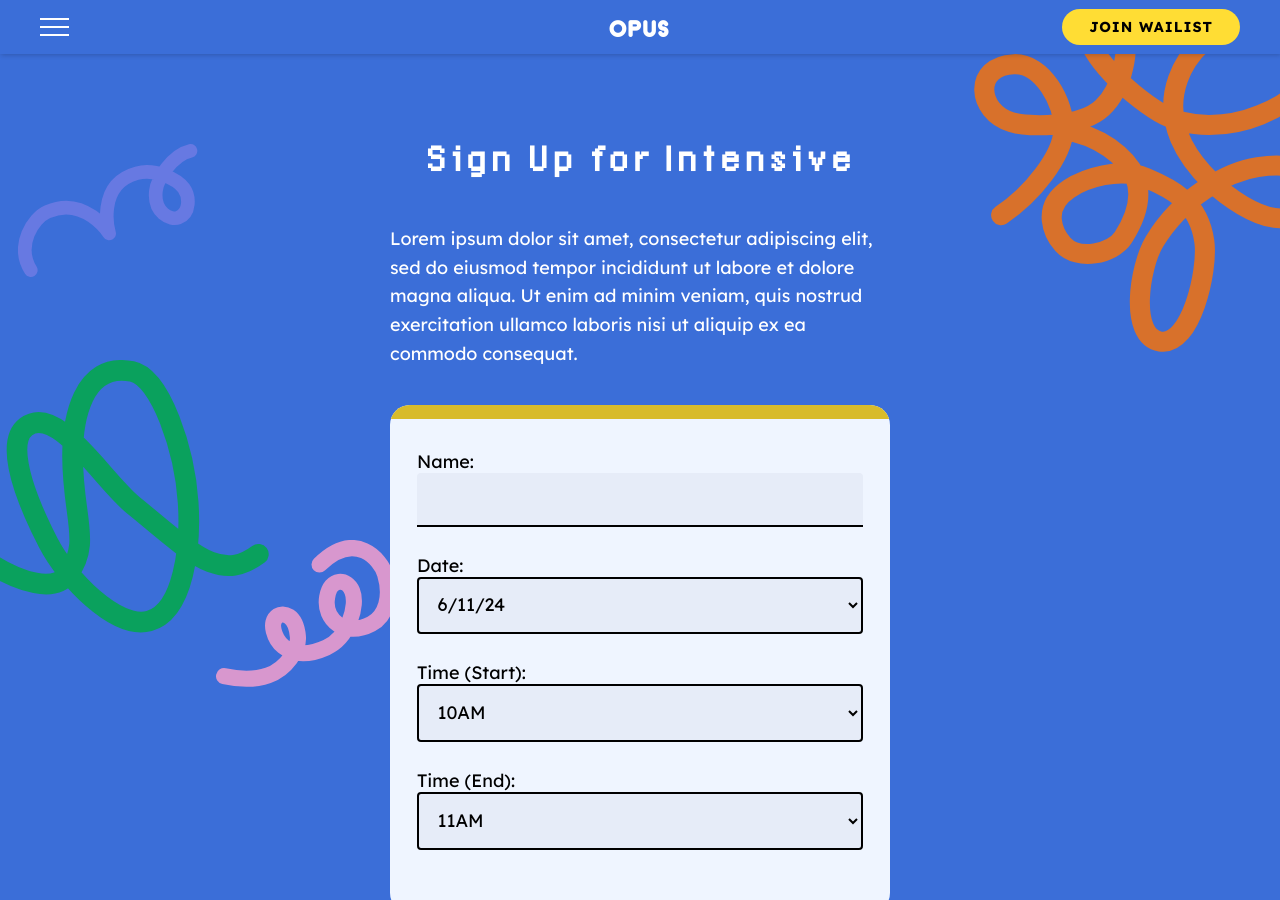
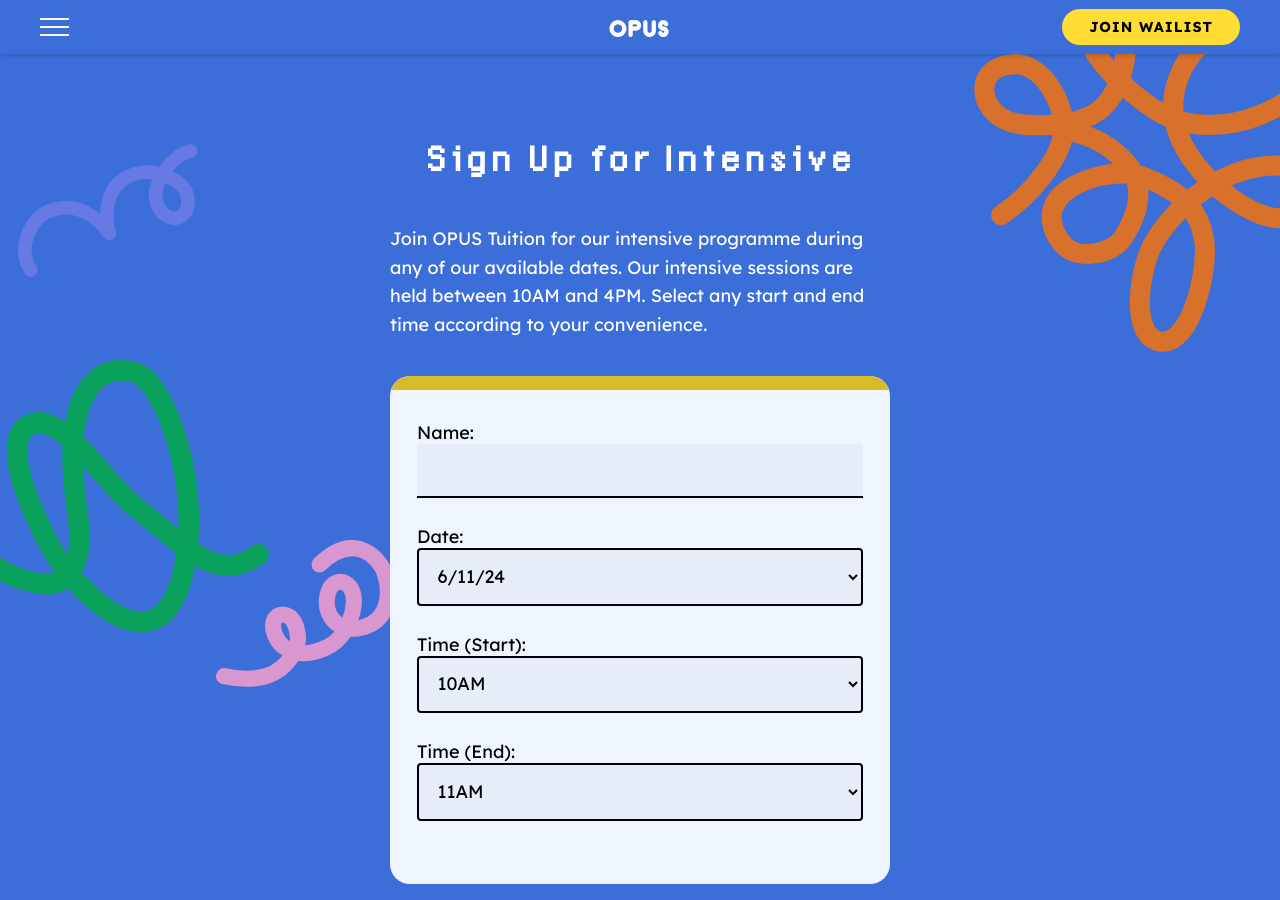
Before and after one commit to opustuition/opus-website, a Jekyll site: the page built from intensive.html, in a window 1280 px wide and 900 px high. Built offline with Jekyll 4.4.1, drawn with Linux system fonts in a browser that asks for light colours.

Commit message:
Add intensive program info

```diff
--- a/intensive.html
+++ b/intensive.html
@@ -2,7 +2,7 @@
 # Feel free to add content and custom Front Matter to this file.
 # To modify the layout, see https://jekyllrb.com/docs/themes/#overriding-theme-defaults
 permalink: /intensive/
-title: Intensive Day
+title: Intensive Programme
 layout: default
 custom_css:
 - intensive
@@ -13,7 +13,7 @@
 <section class="form-section">
     <h1>Sign Up for Intensive</h1>
     <p>
-        Lorem ipsum dolor sit amet, consectetur adipiscing elit, sed do eiusmod tempor incididunt ut labore et dolore magna aliqua. Ut enim ad minim veniam, quis nostrud exercitation ullamco laboris nisi ut aliquip ex ea commodo consequat.
+        Join OPUS Tuition for our intensive programme during any of our available dates. Our intensive sessions are held between 10AM and 4PM. Select any start and end time according to your convenience.
     </p>
     <form class="intensive-form" target="hidden-iframe" action="https://docs.google.com/forms/u/0/d/e/1FAIpQLScC4CGyBqKivpztaxlSWrMu1VHXaJGQwMwEfFeTVM3LVcwMcQ/formResponse">
         <div class="form-card">
```
